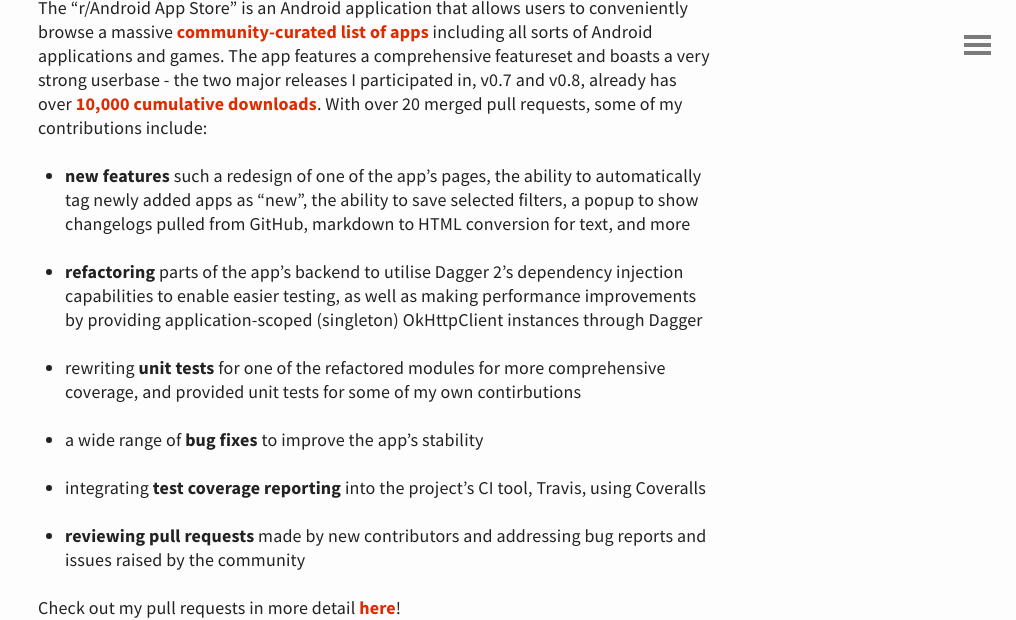
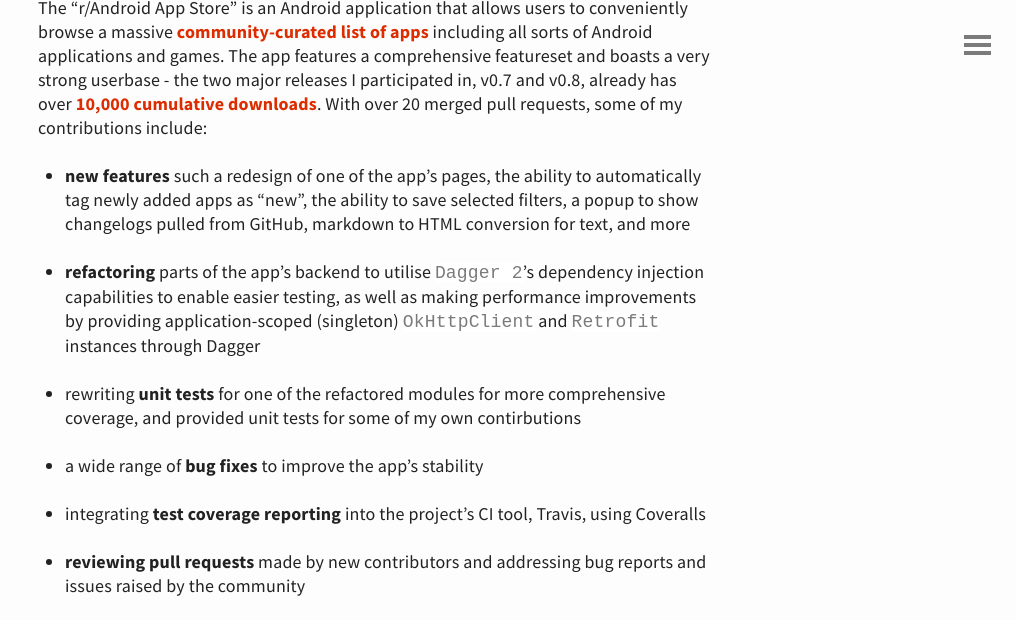
Before and after one commit to bobheadxi/bobheadxi.github.io, a Jekyll site: the page built from projects.md, in a window 1280 px wide and 900 px high, scrolled down 471 px, cut to the strip 0-620 px from the top of the window. Shown: the whole strip, without its empty margins (264-1280 px from the left). Built offline with Jekyll 4.4.1, drawn with Linux system fonts in a browser that asks for light colours.

Commit message:
Slight update to project page

```diff
--- a/projects.md
+++ b/projects.md
@@ -13,7 +13,7 @@
 The "r/Android App Store" is an Android application that allows users to conveniently browse a massive [community-curated list of apps](https://www.reddit.com/r/android/wiki/apps) including all sorts of Android applications and games. The app features a comprehensive featureset and boasts a very strong userbase - the two major releases I participated in, v0.7 and v0.8, already has over [10,000 cumulative downloads](http://www.somsubhra.com/github-release-stats/?username=d4rken&repository=reddit-android-appstore). With over 20 merged pull requests, some of my contributions include:
 - **new features** such a redesign of one of the app's pages, the ability to automatically tag newly added apps as "new", the ability to save selected filters, a popup to show changelogs pulled from GitHub, markdown to HTML conversion for text, and more
 
-- **refactoring** parts of the app's backend to utilise Dagger 2's dependency injection capabilities to enable easier testing, as well as making performance improvements by providing application-scoped (singleton) OkHttpClient instances through Dagger
+- **refactoring** parts of the app's backend to utilise `Dagger 2`'s dependency injection capabilities to enable easier testing, as well as making performance improvements by providing application-scoped (singleton) `OkHttpClient` and `Retrofit` instances through Dagger
 
 - rewriting **unit tests** for one of the refactored modules for more comprehensive coverage, and provided unit tests for some of my own contirbutions
 
```
